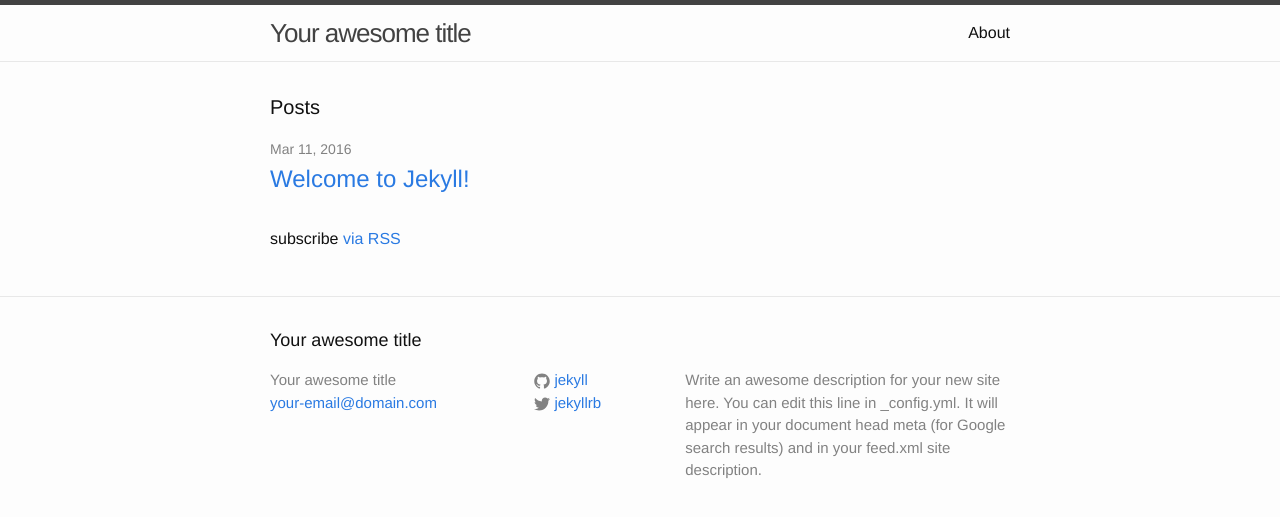
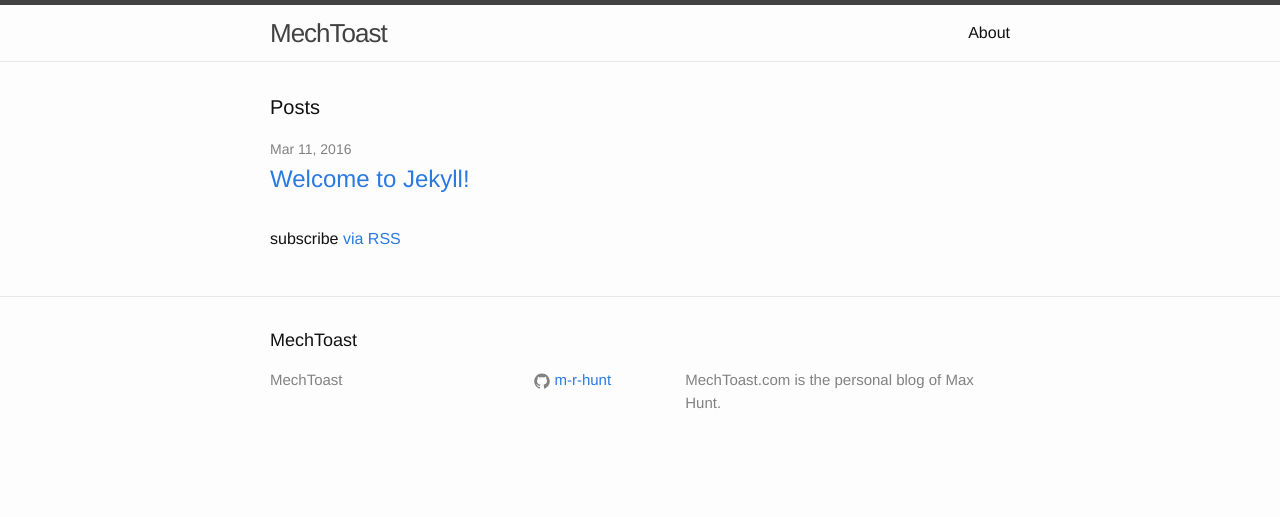
Before and after one commit to m-r-hunt/m-r-hunt.github.io, a Jekyll site: the page built from index.html, in a window 1280 px wide. Shown: the top 517 px of the page. Built offline with Jekyll 4.4.1, drawn with Linux system fonts in a browser that asks for light colours.

Commit message:
Basic config settings.

```diff
--- a/_config.yml
+++ b/_config.yml
@@ -6,16 +6,13 @@
 # 'jekyll serve'. If you change this file, please restart the server process.
 
 # Site settings
-title: Your awesome title
-email: your-email@domain.com
+title: MechToast
 description: > # this means to ignore newlines until "baseurl:"
-  Write an awesome description for your new site here. You can edit this
-  line in _config.yml. It will appear in your document head meta (for
-  Google search results) and in your feed.xml site description.
+  MechToast.com is the personal blog of Max Hunt.
 baseurl: "" # the subpath of your site, e.g. /blog
-url: "http://yourdomain.com" # the base hostname & protocol for your site
-twitter_username: jekyllrb
-github_username:  jekyll
+url: "http://mechtoast.com" # the base hostname & protocol for your site
+github_username:  m-r-hunt
 
 # Build settings
 markdown: kramdown
+highlighter: rouge
```
